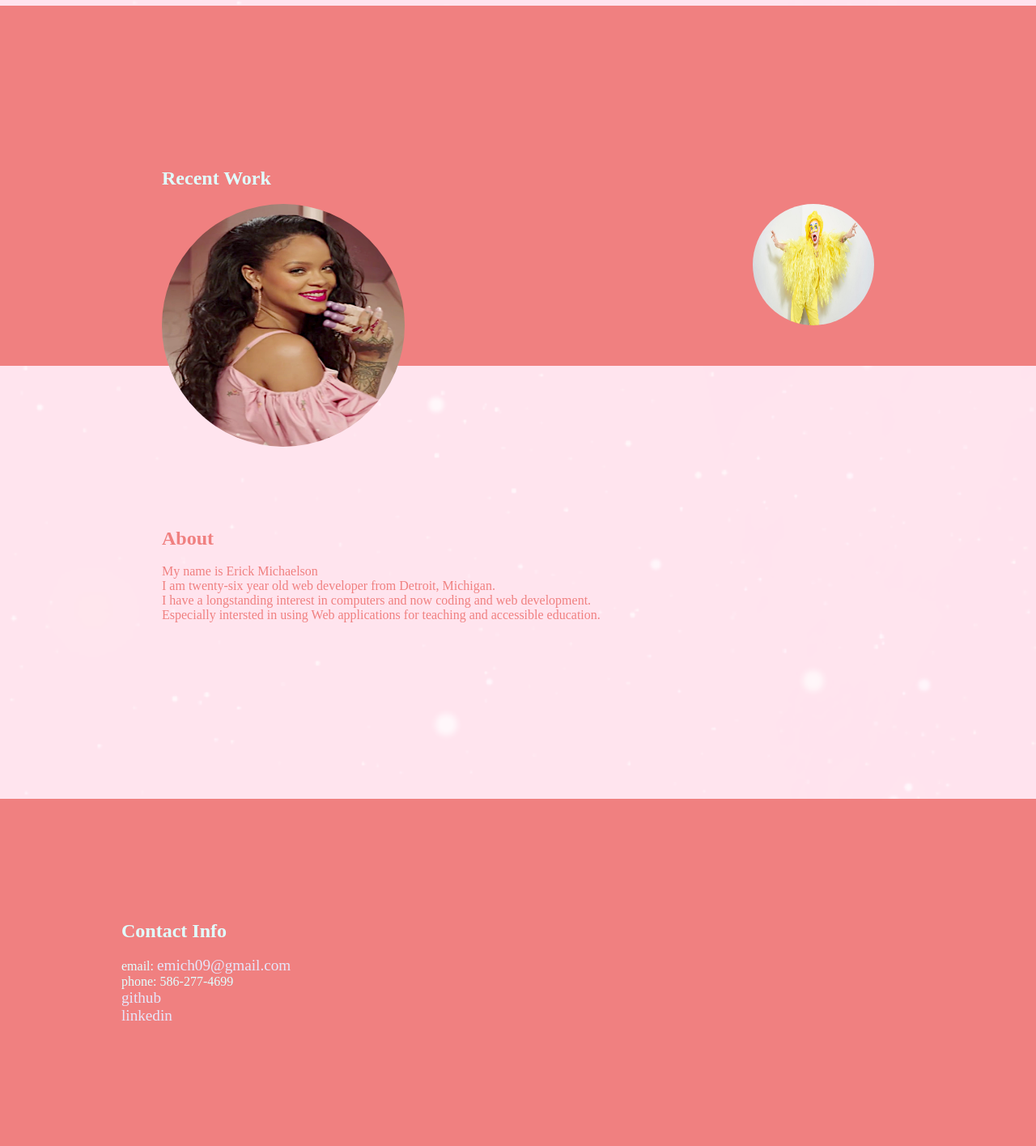
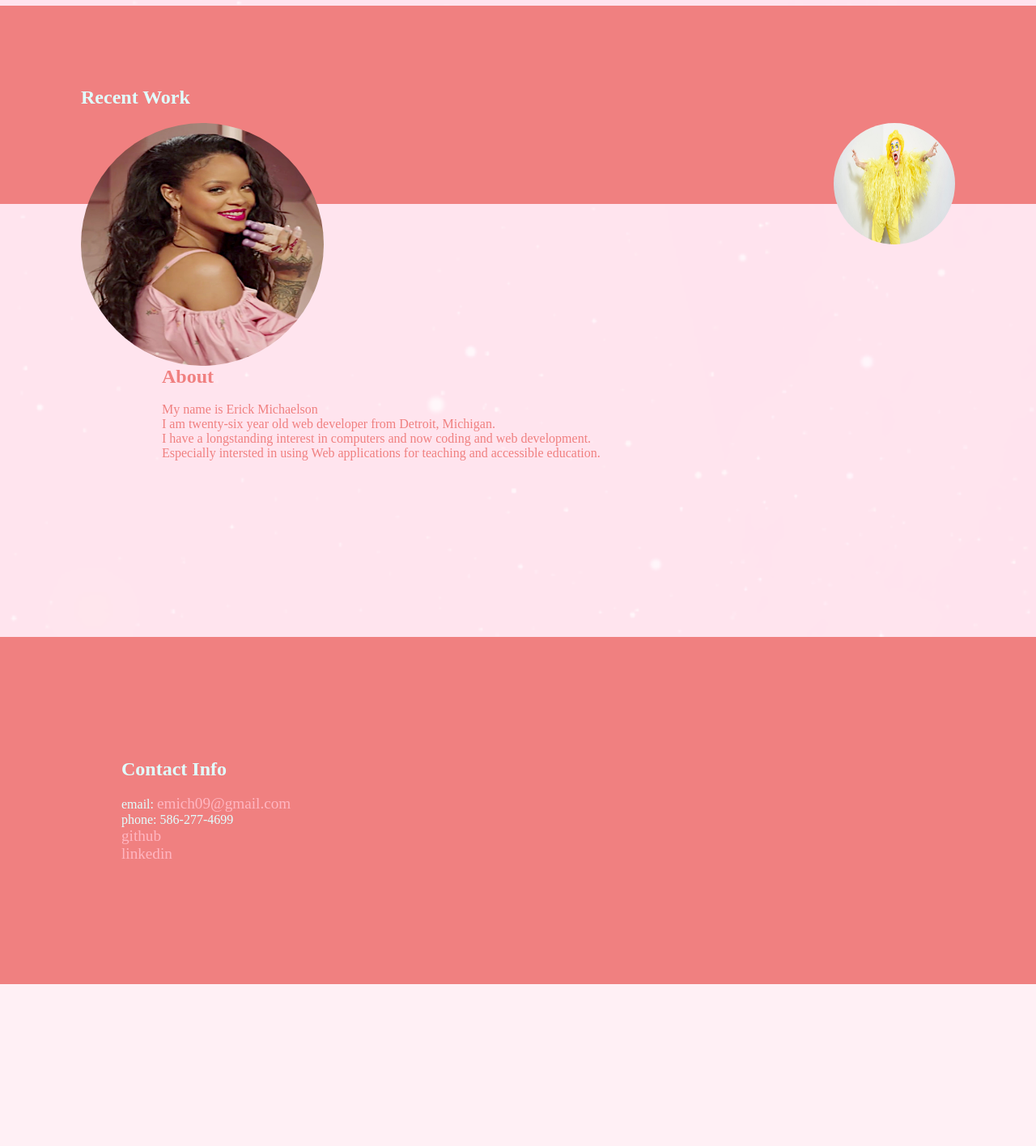
Before and after one commit to erickmichaelson/ericks-portfolio, a plain HTML site: page index.html in a window 1280 px wide. Shown: the part 666-2082 px from the top of the page at 81% size. After the commit the page ends 1882 px from the top, so only its background shows below. Drawn offline with Linux system fonts and the light colour scheme; files whose address does not match are found by name.

Commit message:
tried to fix how broken my site is for mobile but did not succeed

```diff
--- a/assets/css/style.css
+++ b/assets/css/style.css
@@ -111,7 +111,7 @@ div.break {
 
 div.recent-work{
 
-    padding: 200px;
+    padding: 100px;
 
     background-color: lightcoral;
    position: relative;
@@ -143,22 +143,25 @@ div.about-me{
     color: lightcoral;
     padding: 200px;
     text-align: left;
+    font-family:Garamond sans-serif 'Times New Roman', Times, serif;
 
 }
 /* This makes the regular text for the contact info white and formated */
-div.contact-info{
+aside.contact-info{
     color: lightcyan;
     padding: 150px;
     background-color: lightcoral;
     text-decoration: none;
     position: relative;
+    font-family:Garamond sans-serif 'Times New Roman', Times, serif;
 }
 /* This makes the hyperlink texts not just blue and underscored */
 a.contact-links{
     font-size: larger;
     text-decoration: none;
-    color: lavender;
+    color: lightpink;
     size: 15px;
+    font-family:Garamond sans-serif 'Times New Roman', Times, serif;
 
 }
 /* I tried to make some media queries. I couldn't get all the way figured out what I wanted to do to make the nav links go under the picture */
@@ -175,10 +178,13 @@ a.contact-links{
 
 @media only screen and (max-width:300px){
     body{
-        display: inline;
+        display: flexbox;
+        padding: 100px;
     }
     .nav-links{
         flex-wrap: wrap;
+        display: flex;
+
     }
     .about-me{
         flex-wrap: wrap;
--- a/index.html
+++ b/index.html
@@ -65,7 +65,7 @@
 
         </div>
         <br>
-        <div id="contact-me" class="contact-info">
+        <aside id="contact-me" class="contact-info">
             <h2>Contact Info</h2>
             <br>
             <ul>
@@ -74,7 +74,7 @@
                 <li><a class="contact-links" href="https://github.com/erickmichaelson">github</a></li>
                 <li> <a class="contact-links" href="https://www.linkedin.com/in/erick-michaelson-b2622b201/">linkedin</a></li>
             </ul>
-        </div>
+        </aside>
 
     </Main>
 
```
